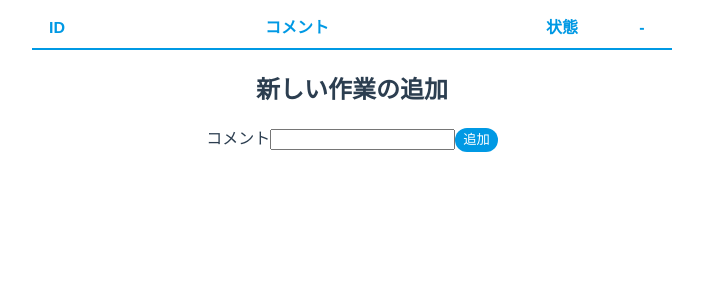
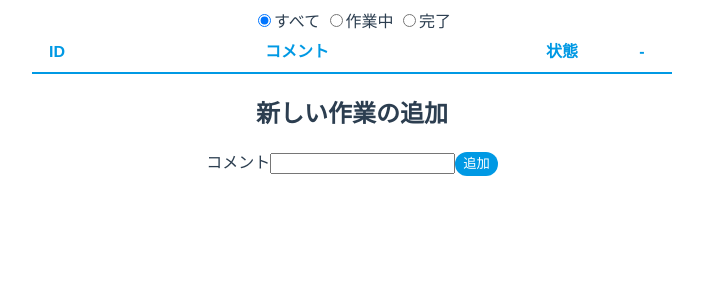
Before and after one commit to mb-c16h18n3scl31985/practice-vue, a Vue app: page / in a window 1280 px wide. Shown: the top 300 px of the page, without its empty margins (288-991 px from the left). Built offline with nearby package versions, Linux system fonts and the light colour scheme.

Commit message:
Add: 絞り込みラジオボタン

```diff
--- a/src/App.vue
+++ b/src/App.vue
@@ -1,6 +1,9 @@
 <template>
     <div class='app__main'>
         <!-- 絞り込みラジオボタン -->
+        <label v-for="(label,key) in options" :key='key'>
+            <input type="radio" v-model="current" v-bind:value="label.value">{{ label.label }}
+        </label>
 
         <table>
             <thead>
@@ -40,7 +43,16 @@ export default {
     components: {},
     data() {
         return {
-            todos: []
+            todos: [],
+
+            // 選択している options の value を記憶するためのデータ
+            options: [
+                { value: -1, label: 'すべて' },
+                { value: 0,  label: '作業中' },
+                { value: 1,  label: '完了' }
+            ],
+            // 初期値を「-1」つまり「すべて」にする
+            current: -1
         }
     },
 
```
